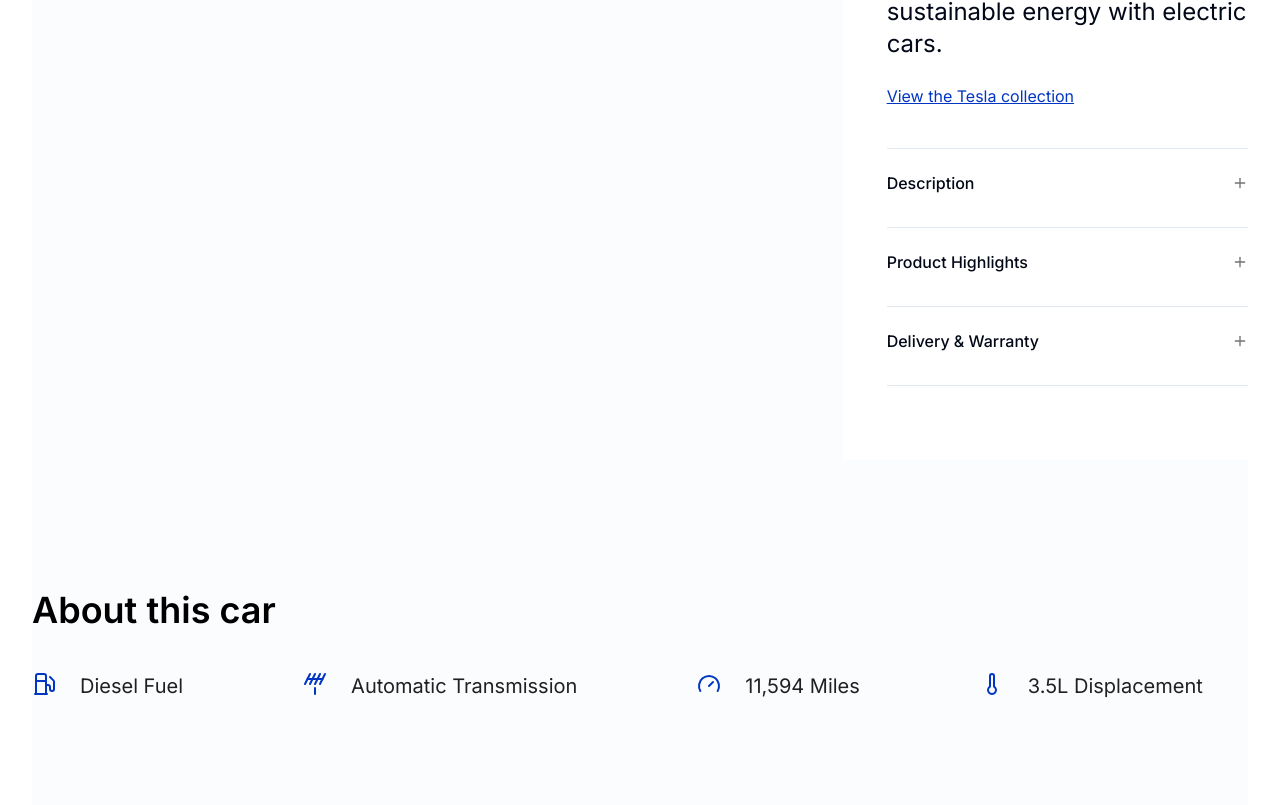
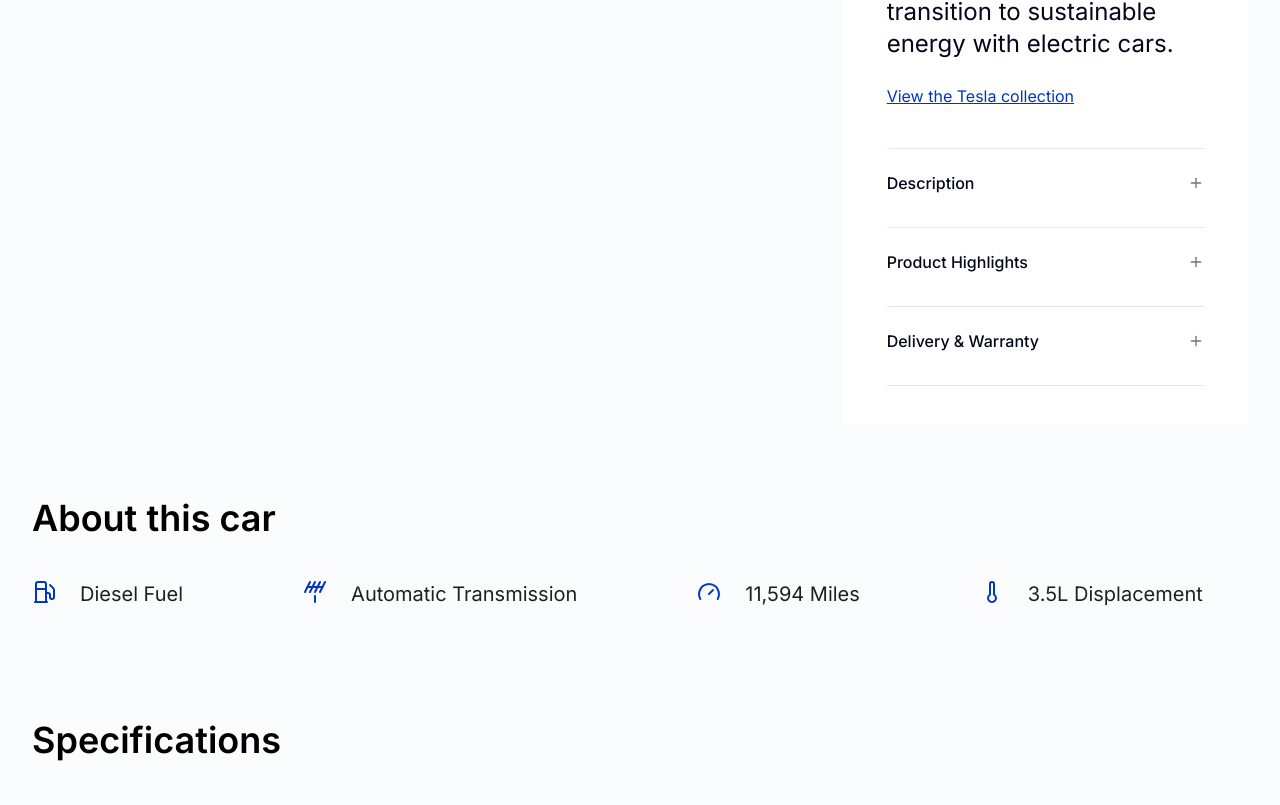
Before and after one commit to adityatyagi/tailwind-projects, a Next.js app in the folder figma-practice-01/: page / in a window 1280 px wide. Shown: the part 748-1553 px from the top of the page. Built offline with nearby package versions, Linux system fonts and the light colour scheme.

Commit message:
[fix] spacing issues

```diff
--- a/figma-practice-01/app/page.tsx
+++ b/figma-practice-01/app/page.tsx
@@ -26,10 +26,10 @@ export default function Home() {
       <Header />
 
       {/* Main */}
-      <main className="container pt-24">
-        <div className="grid min-h-screen grid-cols-3 gap-y-[74px] bg-[#FBFCFE]">
+      <main className="container bg-[#FBFCFE] pt-24">
+        <div className="grid min-h-screen grid-cols-3 gap-y-[74px]">
           {/* Car Carousel */}
-          <section className="col-span-2">
+          <section className="bg-red col-span-2">
             {/* Carousel */}
             <div className="flex flex-col">
               {/* Preview and Navigation */}
@@ -120,7 +120,7 @@ export default function Home() {
           </section>
 
           {/* Car Details */}
-          <section className="bg-white pl-11">
+          <section className="bg-white px-11">
             {/* Pill */}
             <div className="mb-2">
               <span className="rounded-[64px] bg-[#DDFFF7] px-3 py-2 font-bold text-[#0036C3]">
@@ -189,7 +189,7 @@ export default function Home() {
             </Link>
 
             {/* Accordian */}
-            <Accordion type="single" collapsible className="pb-[74px]">
+            <Accordion type="single" collapsible className="pb-[38px]">
               <AccordionItem value="item-1" className="border-t-[1px]">
                 <AccordionTrigger>Description</AccordionTrigger>
                 <AccordionContent>
@@ -221,7 +221,7 @@ export default function Home() {
           </section>
 
           {/* About this car */}
-          <section className="col-span-3 mb-14 py-14">
+          <section className="col-span-3 pb-[38px]">
             <h4 className="mb-[42px] text-4xl font-semibold text-black">
               About this car
             </h4>
--- a/figma-practice-01/components/Header/Header.component.tsx
+++ b/figma-practice-01/components/Header/Header.component.tsx
@@ -39,7 +39,7 @@ const Header = () => {
   return (
     <header
       className={clsx(
-        "duration-400 fixed z-30 mb-6 w-full py-[18px] transition ease-in-out ",
+        "duration-400 fixed z-30 mb-6 w-full bg-white py-[18px] transition ease-in-out",
         { "bg-white shadow-lg": !top },
       )}
     >
```
